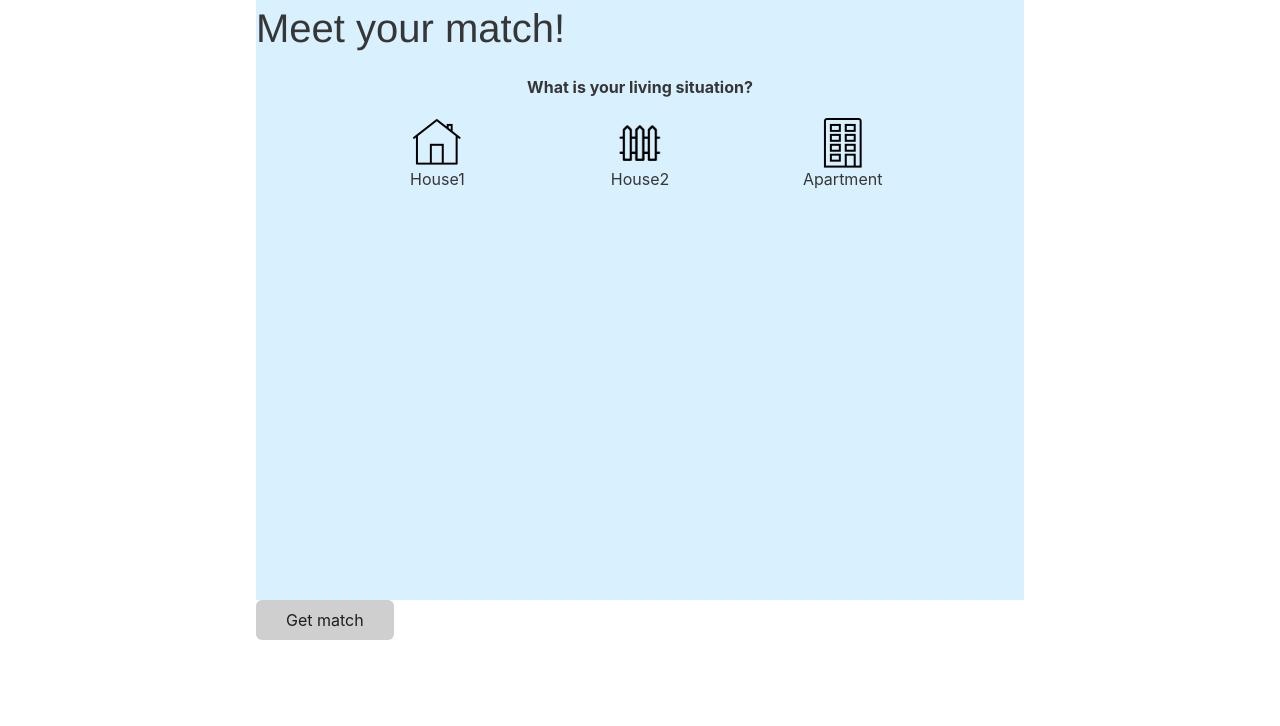
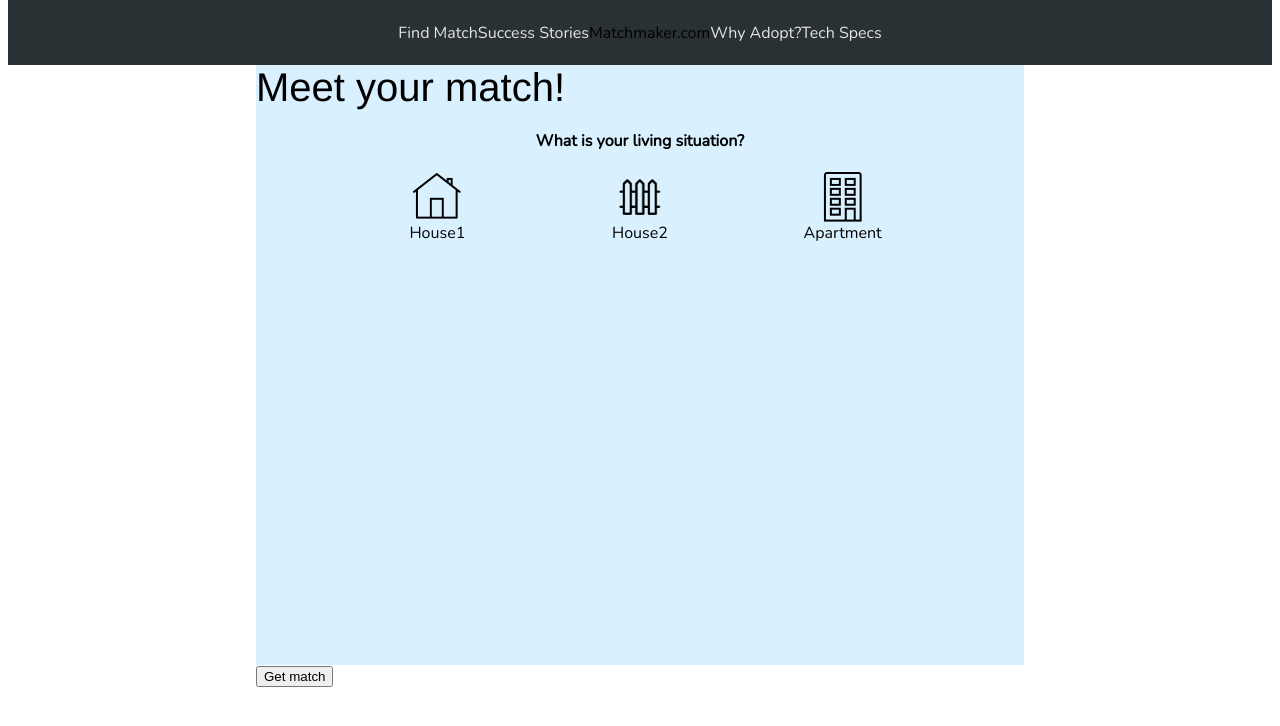
Before and after one commit to cwinnard/mountain-pet-matchmaker, a React (Create React App) app: page / in a window 1280 px wide. Shown: the top 726 px of the page. Built offline with nearby package versions, Linux system fonts and the light colour scheme.

Commit message:
begin style - nav bar

```diff
--- a/public/index.html
+++ b/public/index.html
@@ -24,7 +24,9 @@
       Learn how to configure a non-root public URL by running `npm run build`.
     -->
     <title>React App</title>
-    <link rel='stylesheet' href='https://cdn.jsdelivr.net/gh/kognise/water.css@latest/dist/light.css'>
+    <style>
+        @import url('https://fonts.googleapis.com/css?family=Nunito&display=swap');
+    </style>
   </head>
   <body>
     <noscript>You need to enable JavaScript to run this app.</noscript>
--- a/src/components/Matchmaker.js
+++ b/src/components/Matchmaker.js
@@ -2,6 +2,7 @@ import { Card, CardContent, CardMedia } from '@material-ui/core';
 import React, { Component } from 'react';
 import { connect } from 'react-redux';
 
+import NavBar from './NavBar';
 import Quiz from './Quiz';
 
 
@@ -10,6 +11,7 @@ class Matchmaker extends Component {
         const { phase, matches } = this.props;
         return (
             <div className="app">
+                <NavBar />
                 <div className="app-container">
                     {phase === 0 && <Quiz />}
                     {phase > 0 &&
--- /dev/null
+++ b/src/components/NavBar.js
@@ -0,0 +1,14 @@
+import React from 'react';
+
+
+const NavBar = () => (
+    <div className="nav-bar">
+        <span className="nav-item">Find Match</span>
+        <span className="nav-item">Success Stories</span>
+        <span className="logo">Matchmaker.com</span>
+        <span className="nav-item">Why Adopt?</span>
+        <span className="nav-item">Tech Specs</span>
+    </div>
+)
+
+export default NavBar;
--- a/src/styles/app.css
+++ b/src/styles/app.css
@@ -1,3 +1,17 @@
+.nav-bar {
+    width: 100%;
+    height: 65px;
+    display: flex;
+    flex-direction: row;
+    justify-content: center;
+    align-items: center;
+    background-color: #2A3135;
+}
+
+.nav-item {
+    color: #E2E4E5;
+}
+
 .quiz {
     max-width: 768px;
     margin: 0px auto;
--- a/src/styles/index.css
+++ b/src/styles/index.css
@@ -1,10 +1,12 @@
 body {
+    max-width: 100%;
     margin-top: 0;
     font-family: -apple-system, BlinkMacSystemFont, "Segoe UI", "Roboto", "Oxygen",
         "Ubuntu", "Cantarell", "Fira Sans", "Droid Sans", "Helvetica Neue",
         sans-serif;
     -webkit-font-smoothing: antialiased;
     -moz-osx-font-smoothing: grayscale;
+    font-family: "Nunito";
 }
 
 code {
```
